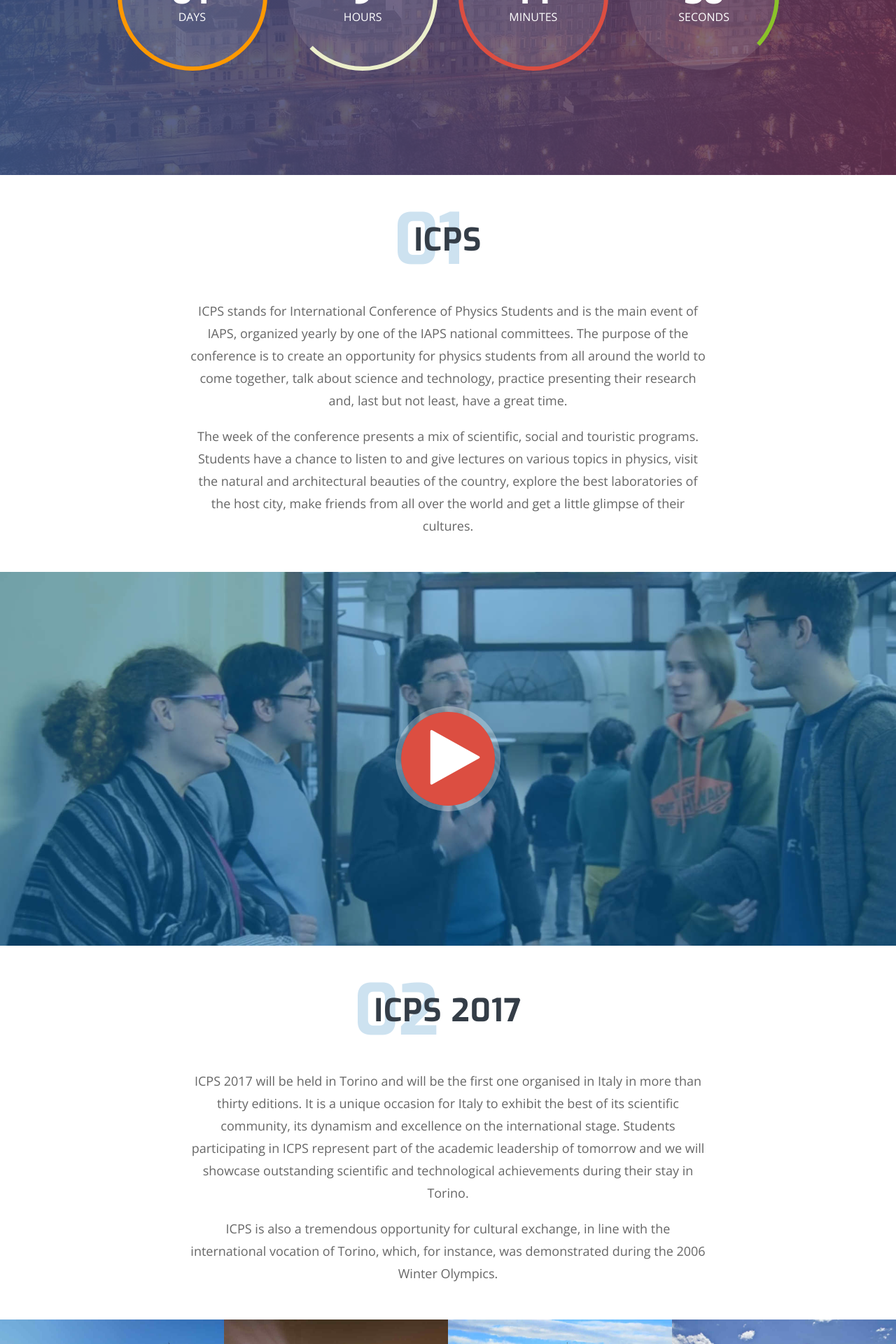
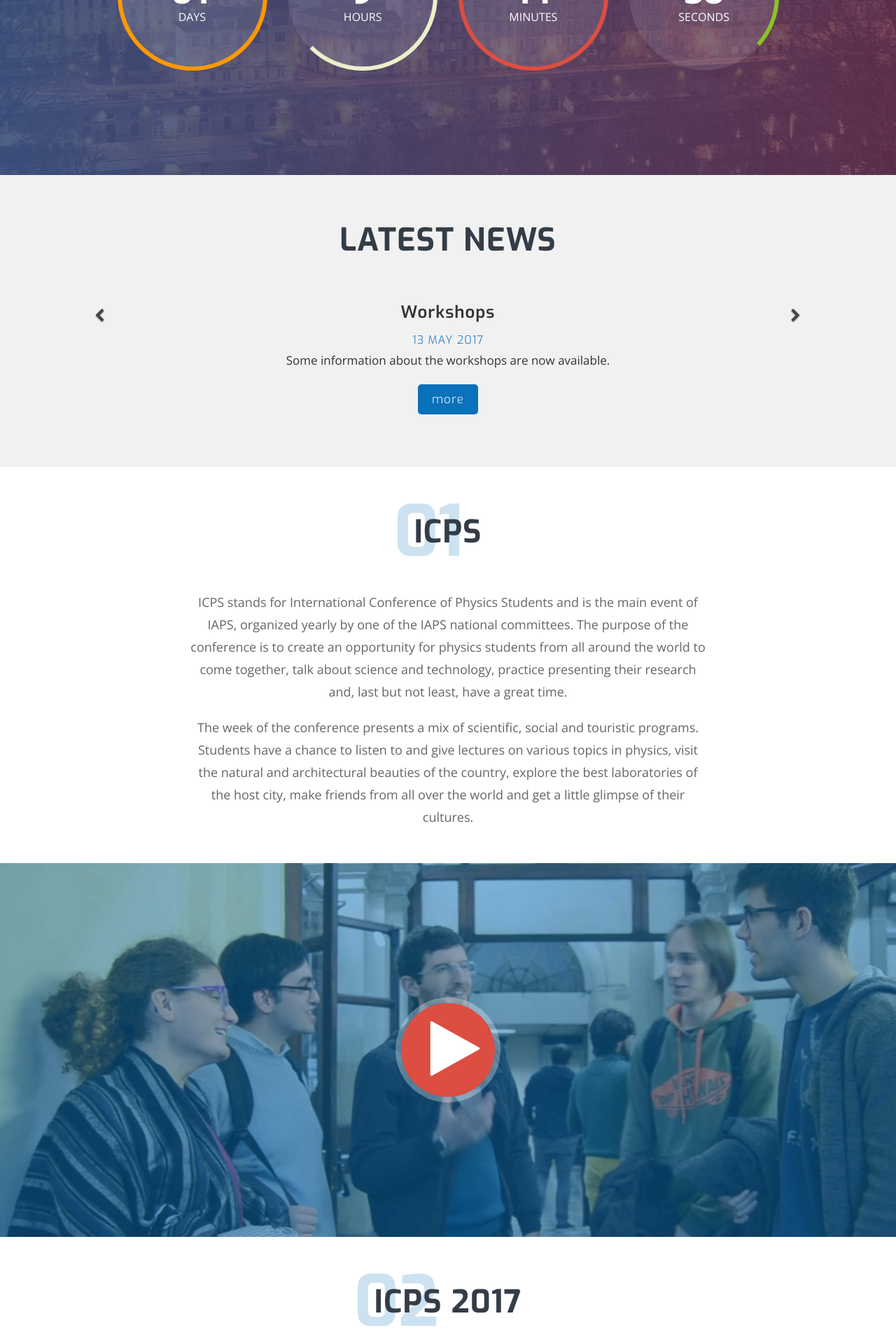
Before and after one commit to ICPS2017/ICPS2017.github.io, a Jekyll site: the page built from index.html, in a window 1280 px wide. Shown: the part 495-2415 px from the top of the page at 70% size. Built offline with Jekyll 4.4.1, drawn with Linux system fonts in a browser that asks for light colours; nearby versions of some CDN libraries.

Commit message:
add latest news section and workshops page

```diff
--- a/_config.yml
+++ b/_config.yml
@@ -27,3 +27,5 @@
 # Build settings
 markdown: kramdown
 theme: minima
+
+permalink: /:title
--- /dev/null
+++ b/_includes/news.html
@@ -0,0 +1,68 @@
+<section id="news">
+  <div id="cbx-testimonials" class="cbx-testimonials news-class">
+    <div class="cbx-inner">
+      <div class="container">
+        <div class="row">
+          <div class="col-xs-12 text-center">
+            <div class="cbx-heading">
+              <h2 class="uppercase wow fadeInUp" data-wow-delay=".1s">
+                <span class="title">Latest News</span>
+              </h2>
+            </div>
+          </div> <!--//main COL-->
+        </div> <!--//main row-->
+        <div class="row">
+          <div class="col-md-12">
+            <div class="carousel slide" data-ride="carousel" id="news-carousel" data-interval="false">
+
+              <!-- Carousel Slides / Quotes -->
+              <div class="carousel-inner text-center" id="news-description">
+
+                <!-- Quote 1 -->
+		{% assign post_count = 0 %}
+		{% for post in site.categories['blog'] %}
+		{% assign post_count = post_count | plus:1 %}
+		{% if post_count < 6 %}
+		{% assign post = site.posts.first %}
+                {% assign content = post.summary %}
+                <div class="item {% if post_count==1 %}active{% endif %}">
+                  <div class="row">
+                    <div class="col-sm-10 col-sm-offset-1">
+                      <div class="cbx-single-people">
+			<h3>{{ post.title }}</h3>
+			<small class="uppercase span-color">{{ post.date | date: '%d %b %Y' }}</small>
+                        <p>
+                          {{ content }}
+                        </p>
+			<div class="mybutton" style="margin-top:2rem;margin-bottom:2rem"><a href="{{ root_url }}{{ post.url }}">more</a></div>
+                      </div>
+                    </div>
+                  </div>
+                </div>
+		{% endif %}
+		{% endfor %}
+	      </div>
+	    </div>
+	    <!-- <\!-- Bottom Carousel Indicators -\-> -->
+	    <!-- <div id="news-mediapad"> -->
+	    <!--   <ol class="carousel-indicators cbx-carousel-indicators"> -->
+	    <!-- 	{% assign post_count = 0 %} -->
+	    <!-- 	{% for post in site.categories['blog'] %} -->
+	    <!-- 	{% if post_count < 6 %} -->
+            <!--     <li {% if post_count==1 %}class="active"{% endif%} data-target="#news-carousel" data-slide-to="{{ post_count }}"><i class="fa fa-circle"></i> -->
+            <!--     </li> -->
+	    <!-- 	{% endif %} -->
+	    <!-- 	{% assign post_count = post_count | plus:1 %} -->
+	    <!-- 	{% endfor %} -->
+            <!--   </ol> -->
+	    <!-- </div> -->
+            <!-- Carousel Buttons Next/Prev -->
+            <a data-slide="prev" href="#news-carousel" class="left carousel-control"><i class="fa fa-chevron-left"></i></a>
+            <a data-slide="next" href="#news-carousel" class="right carousel-control"><i class="fa fa-chevron-right"></i></a>
+
+          </div>
+        </div>
+      </div> <!--//container-->
+    </div> <!--//cbx-inner-->
+  </div>
+</section> <!--ORGANIZERS END-->
--- a/assets/css/custom.css
+++ b/assets/css/custom.css
@@ -109,7 +109,7 @@
     #organizers-mediapad {
 	padding-bottom:620px;
     }
-
+}
 @media only screen and (max-width:430px) {
     #cbx-testimonials #quote-carousel .carousel-indicators li{width:70px;height:70px;margin:2px;cursor:pointer;border:4px solid #CCC;border-radius:70px;opacity:.4;overflow:hidden;transition:all .4s}
     #cbx-testimonials #quote-carousel .carousel-indicators li img{border-radius:70px}
@@ -122,3 +122,34 @@
     #organizers-mediapad {
 	padding-bottom:430px;
     }
+}
+
+
+.news-class .carousel-indicators .active {background-color:#333; border:1px solid #333}
+.news-class .carousel-indicators li {border:1px solid #333}
+
+#cbx-testimonials #news-carousel .carousel-indicators li{width:100px;height:100px;margin:2px;cursor:pointer;border:4px solid #CCC;border-radius:100px;opacity:.4;overflow:hidden;transition:all .4s}
+#cbx-testimonials #news-carousel .carousel-indicators li img{border-radius:100px}
+#cbx-testimonials #news-carousel .carousel-indicators .active{background:#333;border-radius:100px;border-color:#0972ba;opacity:1;overflow:hidden;height:100px;width:100px}
+
+#news-mediapad {
+	padding-bottom:150px;
+    }
+.news-class .carousel-control {
+    background-image:none;
+    color:#333;
+    opacity:0.9;
+    padding: 10px;
+}
+
+.mybutton a {
+    background: #0972ba;
+    padding: 10px 20px;
+    color: #fff;
+    border-radius: 5px;
+    -webkit-transition: all .2 ease;
+    transition: all .3s linear;
+    font-size: 1.7rem;
+    font-style: normal;
+    line-height: 2.8rem;
+}
--- /dev/null
+++ b/blog/_posts/2017-05-13-workshops.md
@@ -0,0 +1,53 @@
+---
+layout: post
+title:  "Workshops"
+permalink: /workshops
+summary: "Some information about the workshops are now available."
+---
+
+A workshop session is taking place on Thursday afternoon. We are still
+finalizing the list of available activities: you can find an updated
+list with the related information at this page.
+
+---
+
+### Web workshop COMSOL
+
+An interactive web workshop in multiphysics simulation. During
+the first session, you will see the capabilities and workflow of the
+COMSOL Multiphysics® software. The second session will be focused on
+High-Frequency Electromagnetics modeling.
+
+You will leave with new skills to work on your own applications using
+your free two-week COMSOL Multiphysics® trial.
+
+We recommend you to install your free two-week trial license of the
+COMSOL Multiphysics® software right away and to bring your laptop to
+the event, in order to get the most out of it. Unable to bring a
+laptop to the workshop? No worries; you can still follow along with
+the demonstrations.
+
+During this web workshop, we will discuss:
+
+#### Intro to COMSOL Multiphysics®
+<ul class="bigul">
+    <li>Get an introduction to the capabilities and the fundamental modeling workflow of COMSOL Multiphysics®</li>
+    <li>Watch a live presentation of the entire analysis process via a practical example</li>
+    <li>See how quick and easy it is to turn your sophisticated model
+	into a specialized application that any engineer can use</li>
+</ul>
+
+#### Modeling High-Frequency Electromagnetics
+<ul class="bigul">
+    <li>Modeling techniques applicable to antennas, waveguides, cavities, and filters</li>
+    <li>Microwave and laser heating</li>
+    <li>Photonics, plasmonics, and metamaterials</li>
+    <li>Ray tracing through optical systems</li>
+</ul>
+
+In order to take part in this workshop, please register at <a
+href="https://www.comsol.it/events/web-meeting/Web-workshop-COMSOL-International-Conference-of-Physics-Students-2017-31081">this page</a>.
+
+---
+
+Information on the other workshops soon available.
--- a/index.html
+++ b/index.html
@@ -2,6 +2,8 @@
 layout: default
 permalink: '/'
 ---
+
+{% include news.html %}
 
 {% include 1_icps.html %}
 
```
Also changed, not shown: _includes/post_detail.html (added, +17 -0 lines), _layouts/post.html (added, +20 -0 lines), blog/_posts/2017-05-13-additional-accommodation.md (renamed from additional-accommodation.html, +1 -0 lines), Gemfile.lock.
